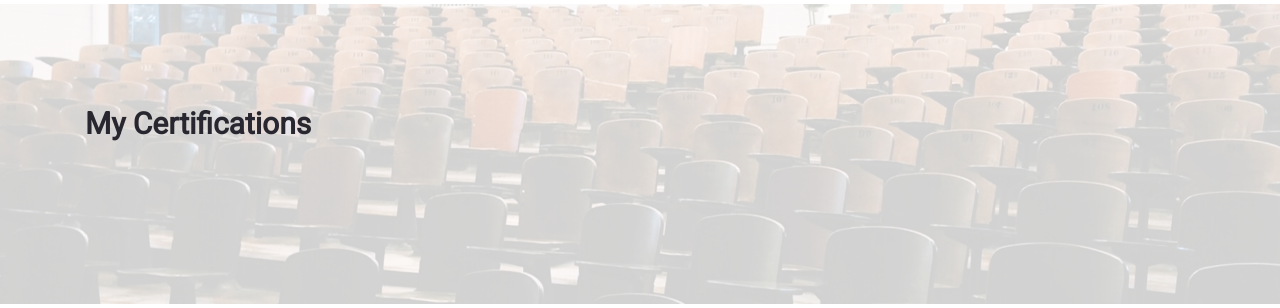
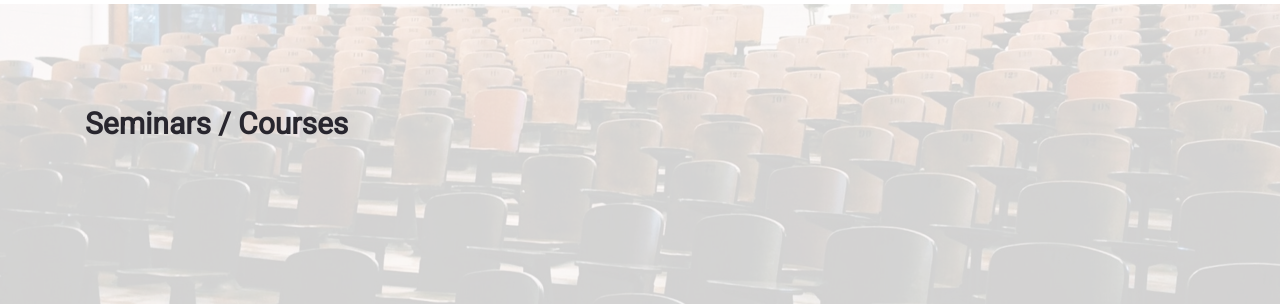
Before and after one commit to chiraag-kakar/portfolio, a Django app: template contents/templates/contents/portfolio.html in a window 1280 px wide. Shown: the part 2577-2885 px from the top of the page. Run offline with Django 3.2, Linux system fonts and the light colour scheme; the template is opened without the code that fills it: values that come from a table or form of the project are taken from there, others are empty; data comes from the database, SQL or seed files in the repository; some libraries are stand-ins or nearby versions.

Commit message:
Update portfolio.html

```diff
--- a/contents/templates/contents/portfolio.html
+++ b/contents/templates/contents/portfolio.html
@@ -265,7 +265,7 @@
                 <div class="row section-separator">
                     <div class="col-sm-12">
                         <div class="mh-education">
-                            <h3 class="wow fadeInUp" data-wow-duration="0.8s" data-wow-delay="0.2s" >My Certifications</h3>
+                            <h3 class="wow fadeInUp" data-wow-duration="0.8s" data-wow-delay="0.2s" >Seminars / Courses</h3>
                             <div class="mh-education-deatils">
                                 {% for seminar in seminars %}
                                     <div class="mh-education-item wow fadeInUp" data-wow-duration="0.8s" data-wow-delay="0.4s" style="background-color: white">
```
